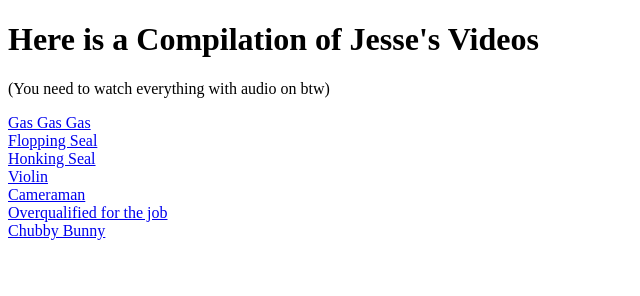
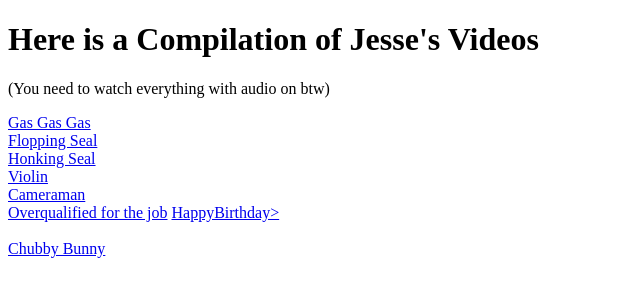
Before and after one commit to minnaau/jesses-videos, a plain HTML site: page index.html in a window 1280 px wide. Shown: the whole page, without its empty margins (0-640 px from the left). Drawn offline with Linux system fonts and the light colour scheme.

Commit message:
Update index.html

```diff
--- a/index.html
+++ b/index.html
@@ -22,10 +22,12 @@
             <a href="https://www.youtube.com/watch?v=jG4zCt4Nlis&feature=youtu.be&ab_channel=alessandroromano">Cameraman</a>
             <br>
             <a href="https://www.youtube.com/watch?v=-UYgORr5Qhg&feature=youtu.be&ab_channel=AreYouNotEntertained%3F">Overqualified for the job</a>
+            <a href="https://youtu.be/j6kspT9BYKM">HappyBirthday></a>
+            <br>
+
             <br>
             <a href="https://www.youtube.com/watch?v=dQw4w9WgXcQ">Chubby Bunny</a>
             <br>
-
         </main>
     </body>
 </html>
```
